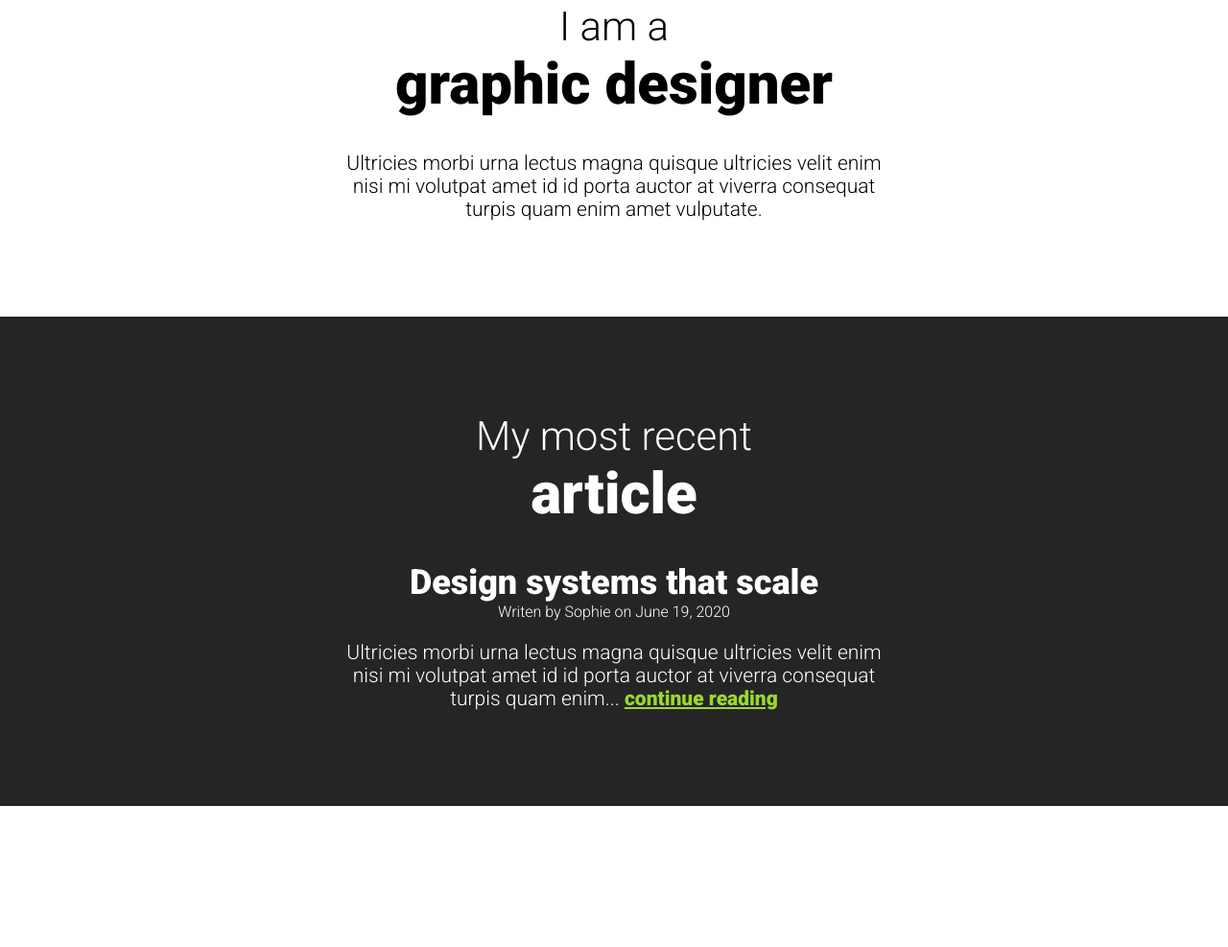
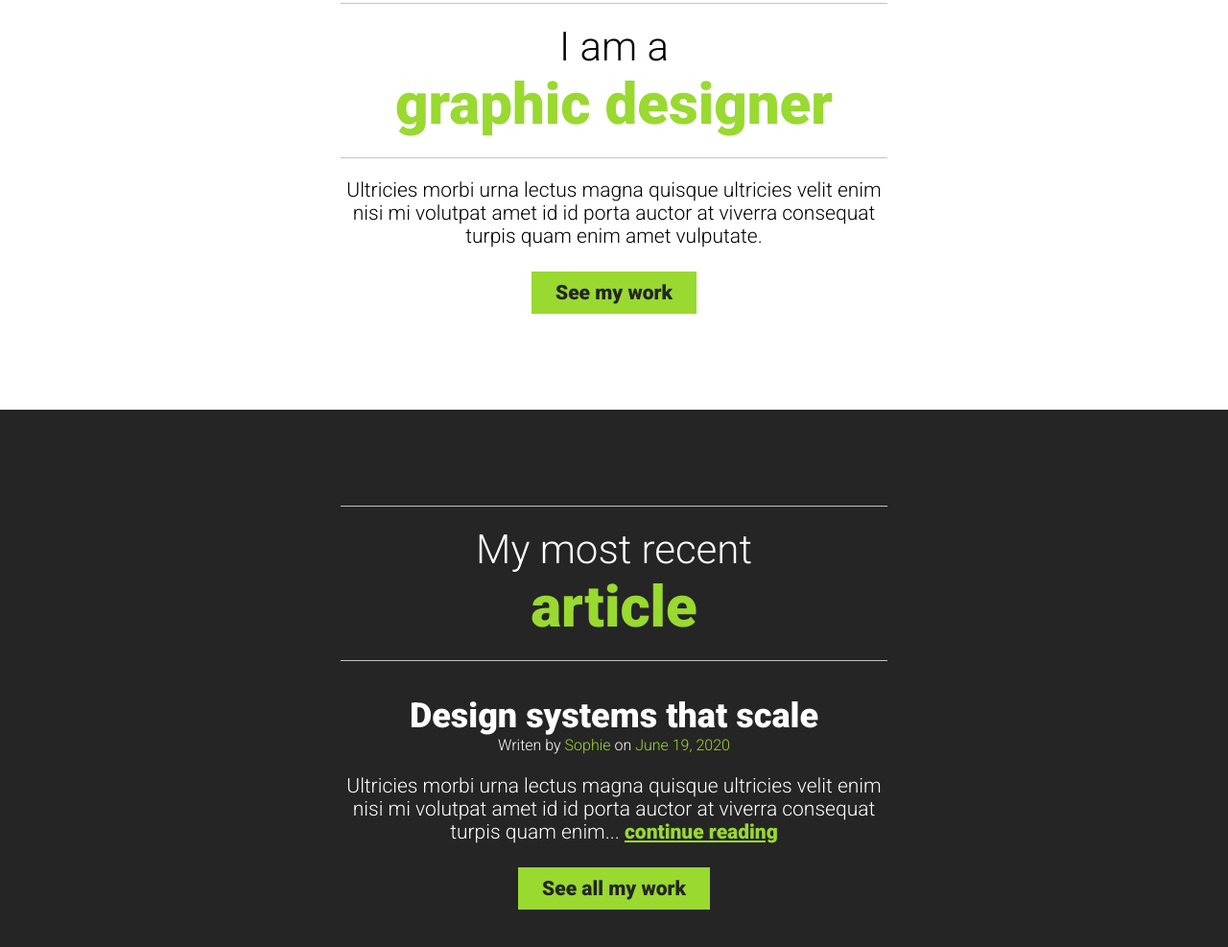
Before and after one commit to RobertHuXiaochao/css-fundamentals-challenges, a plain HTML site: page index.html in a window 1280 px wide. Shown: the part 807-1794 px from the top of the page at 96% size. Before the commit the page ends 1647 px from the top, so only its background shows below. Drawn offline with Linux system fonts and the light colour scheme.

Commit message:
CSS fundamentals: Challenges
Finished.

```diff
--- a/index.css
+++ b/index.css
@@ -6,64 +6,7 @@ body {
 	margin: 0;
 }
 
-.container {
-	width: 570px;
-	margin: 0 auto;
-}
-
-.bold-text {
-	font-weight: 900;
-	display: block;
-}
-
-h1 .bold-text {
-	font-size: 80px;
-}
-
-h2 .bold-text {
-	font-size: 60px;
-}
-
-h1,
-h2 {
-	font-weight: 300;
-}
-
-h1 {
-	font-size: 60px;
-	margin-top: 0;
-}
-
-h2 {
-	font-size: 42px;
-	margin-top: 0;
-}
-
-h3 {
-	font-size: 36px;
-	font-weight: 900;
-	margin-bottom: 0;
-}
-
-p {
-	margin-bottom: 0;
-}
-
-a {
-	color: #99d930;
-	font-weight: 900;
-}
-
-a:hover,
-a:focus {
-	color: #131313;
-}
-
-.small-text {
-	font-size: 16px;
-	margin-top: 0;
-}
-
+/* layout */
 header,
 section {
 	padding: 100px 0;
@@ -73,3 +16,95 @@ section {
 	color: #fff;
 	background: #252525;
 }
+
+.container {
+	width: 570px;
+	margin: 0 auto;
+}
+
+h1,
+h2,
+.small-text {
+	margin-top: 0;
+}
+
+h3,
+p {
+	margin-bottom: 0;
+}
+
+/* typography */
+h1,
+h2 {
+	font-weight: 300;
+}
+
+h1,
+h2 .bold-text {
+	font-size: 60px;
+}
+
+h2 {
+	font-size: 42px;
+	border-top: 1px solid #c4c4c4;
+	border-bottom: 1px solid #c4c4c4;
+	padding: 20px 0;
+	margin-bottom: 20px;
+}
+
+h3 {
+	font-size: 36px;
+}
+
+.bold-text {
+	display: block;
+}
+
+h1 .bold-text {
+	font-size: 80px;
+}
+
+.small-text {
+	font-size: 16px;
+}
+
+.bold-text,
+.name,
+time,
+a {
+	color: #99d930;
+}
+
+h3,
+.bold-text,
+a {
+	font-weight: 900;
+}
+
+/* link */
+a:hover,
+a:focus {
+	color: #131313;
+}
+
+/* button */
+.btn {
+	text-decoration: none;
+	background: #99d930;
+	color: #252525;
+	padding: 10px 25px;
+	display: inline-block;
+	margin-top: 25px;
+}
+
+.about-me .btn:hover,
+.about-me .btn:focus {
+	background: #252525;
+	color: #fff;
+}
+
+.articles .btn:hover,
+.articles .btn:focus {
+	background: #fff;
+	color: #252525;
+}
--- a/index.html
+++ b/index.html
@@ -28,6 +28,7 @@
 					volutpat amet id id porta auctor at viverra consequat turpis quam enim
 					amet vulputate.
 				</p>
+				<a href="#" class="btn">See my work</a>
 			</div>
 		</section>
 
@@ -36,12 +37,16 @@
 				<h2>My most recent <span class="bold-text">article</span></h2>
 				<article>
 					<h3>Design systems that scale</h3>
-					<p class="small-text">Writen by Sophie on June 19, 2020</p>
+					<p class="small-text">
+						Writen by <span class="name">Sophie</span> on
+						<time datetime="2020-06-09">June 19, 2020</time>
+					</p>
 					<p>
 						Ultricies morbi urna lectus magna quisque ultricies velit enim nisi
 						mi volutpat amet id id porta auctor at viverra consequat turpis quam
 						enim... <a href="#">continue reading</a>
 					</p>
+					<a href="#" class="btn">See all my work</a>
 				</article>
 			</div>
 		</section>
```
